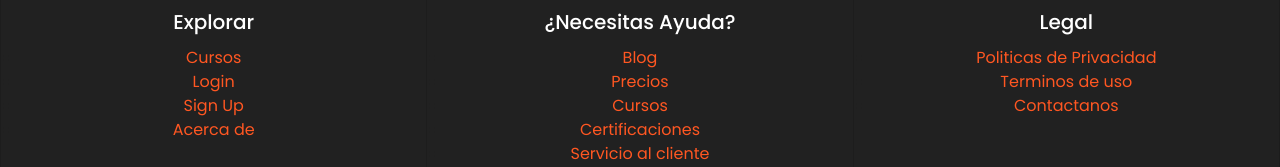
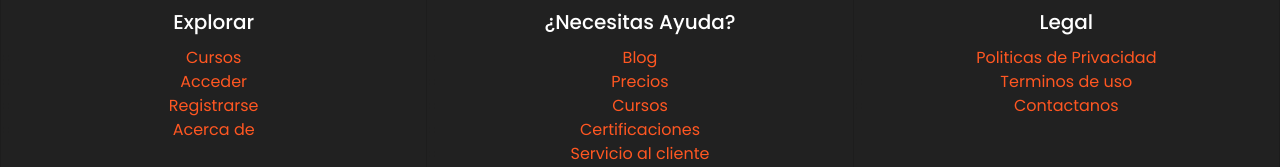
Before and after one commit to WatchDog773/webSite-YourCourses, a React (Create React App) app in the folder frontend-website-yourcourses_/: page / in a window 1280 px wide. Shown: the part 648-815 px from the top of the page. Built offline with nearby package versions, Linux system fonts and the light colour scheme.

Commit message:
Arreglos

```diff
--- a/frontend-website-yourcourses_/src/components/common/Footer.js
+++ b/frontend-website-yourcourses_/src/components/common/Footer.js
@@ -23,8 +23,8 @@ const Footer = () => {
                         <ul class = "box" className="text-dark">
 
                             <li><a href="#home">Cursos</a></li>
-                            <li><a href="#home">Login</a></li>
-                            <li><a href="#home">Sign Up</a></li>
+                            <li><a href="#home">Acceder</a></li>
+                            <li><a href="#home">Registrarse</a></li>
                             <li><a href="#home">Acerca de</a></li>
                         </ul>
     </Card.Text>
```
Also changed, not shown: 1 other file (tests, documents, lock files or other folders).
